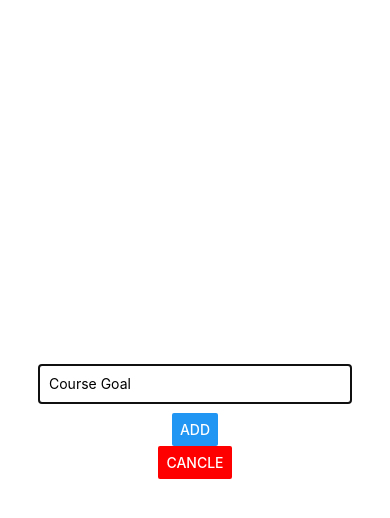
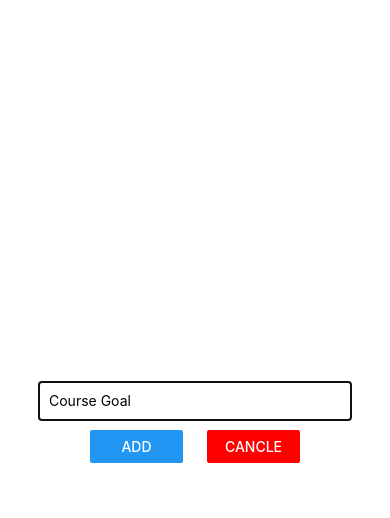
Before and after one commit to Bhagatsingh1998/React-Native-Complete, a React Native app: screen / in a window 390 px wide. Both pictures are taken after a click on the button "ADD NEW GOAL". Shown: the top 518 px of the page. Built offline with nearby package versions, Linux system fonts and the light colour scheme.

Commit message:
2.26. Useful Resources & Links

```diff
--- a/App.js
+++ b/App.js
@@ -13,13 +13,9 @@
       ...currentGoals,
       { value: goalTitle, uid: new Date().toISOString().toString() },
     ]);
-    // closing the modal after ading goal
     setIsAddMode(false);
-
-    // we can have two or more state updates together, react will batch all the state change and the rerender the component and not individually.
   };
 
-  // disappering the modal onpress of cancel button
   const cancelBtnHandler = () => {
     setIsAddMode(false);
   };
--- a/components/GoalInput.js
+++ b/components/GoalInput.js
@@ -7,11 +7,10 @@
     setEnteredGoal(enteredText);
   };
 
-  // after adding the goal, clearing the textfiled value
   const addGoalHandler = () => {
     props.addGoalHandler(enteredGoal);
-    setEnteredGoal('');
-  }
+    setEnteredGoal("");
+  };
 
   return (
     <Modal visible={props.visible} animationType="slide">
@@ -22,26 +21,24 @@
           value={enteredGoal}
           onChangeText={goalInputHandler}
         />
-        <Button
-          title="ADD"
-          //
-          onPress={addGoalHandler}
-        />
-        {/*  */}
-        <Button title="CANCLE" color="red" onPress={props.onCancle} />
+        {/* to style any components, we need to wrap them with View component always. */}
+        <View style={styles.btnContainer}>
+          {/* to buttons we cannot add width property neith inline style or with stylesheet object. thus, wrapping the button with View */}
+          <View style={styles.button}>
+            <Button title="ADD" onPress={addGoalHandler} />
+          </View>
+          <View style={styles.button}>
+            <Button title="CANCLE" color="red" onPress={props.onCancle} />
+          </View>
+        </View>
       </View>
     </Modal>
   );
 };
 
 const styles = StyleSheet.create({
-  // 2.22
-  // bydefault "View" takes space as much as its child component takes. hence, setting flex 1, so that it takes full size of screen.
-  // modal takes full screen width and height.
   inputContainer: {
-    // flex: 1,
-    // or
-    height : "100%",
+    height: "100%",
     justifyContent: "center",
     alignItems: "center",
   },
@@ -51,8 +48,16 @@
     marginBottom: 3,
     padding: 10,
     width: "80%",
-    //
-    marginBottom: 10
+    marginBottom: 10,
+  },
+  //
+  btnContainer: {
+    flexDirection: "row",
+    justifyContent: "space-around",
+    width: "60%",
+  },
+  button: {
+    width: "40%",
   },
 });
 
```
Also changed, not shown: zzNotes.txt.
